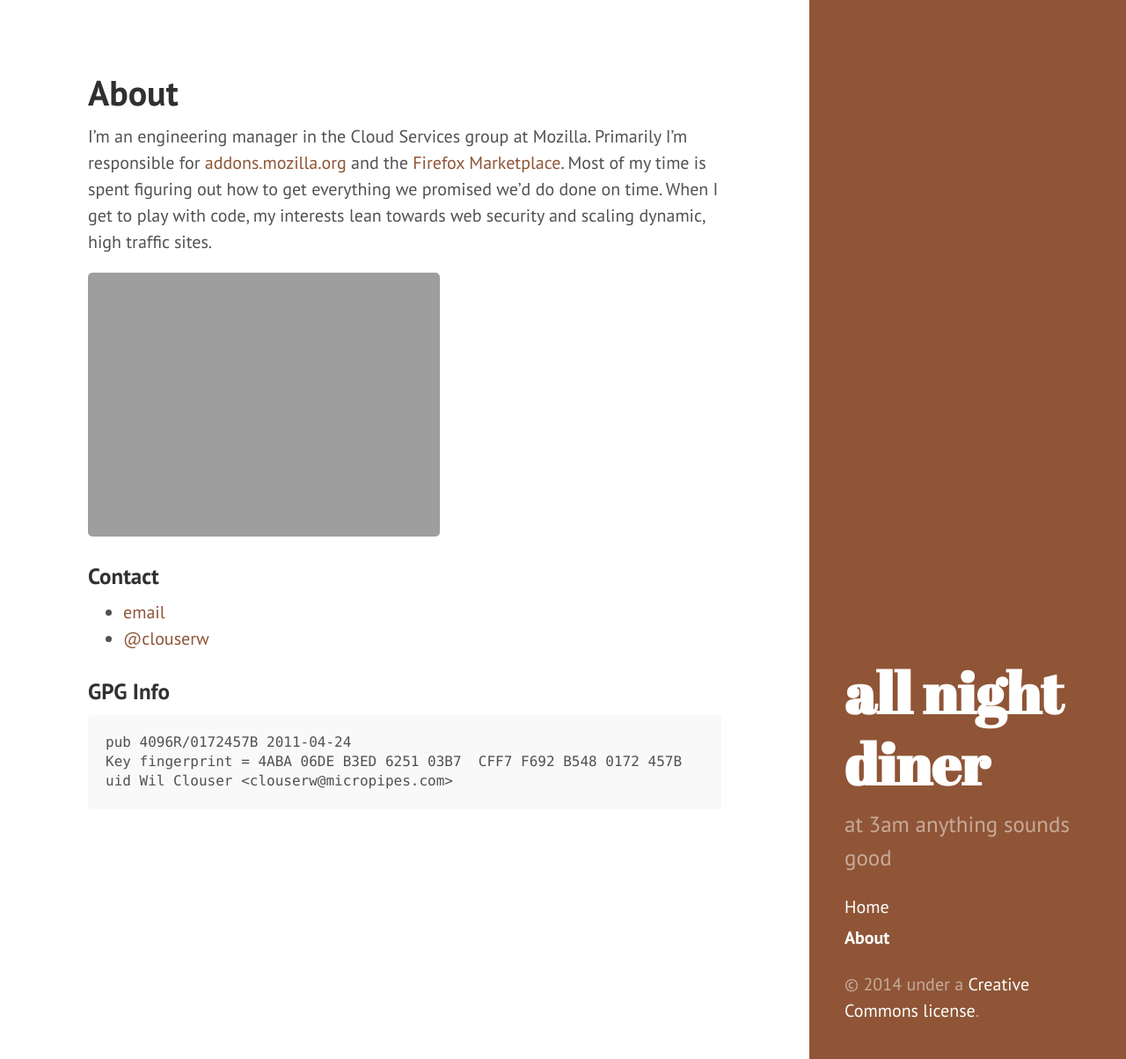
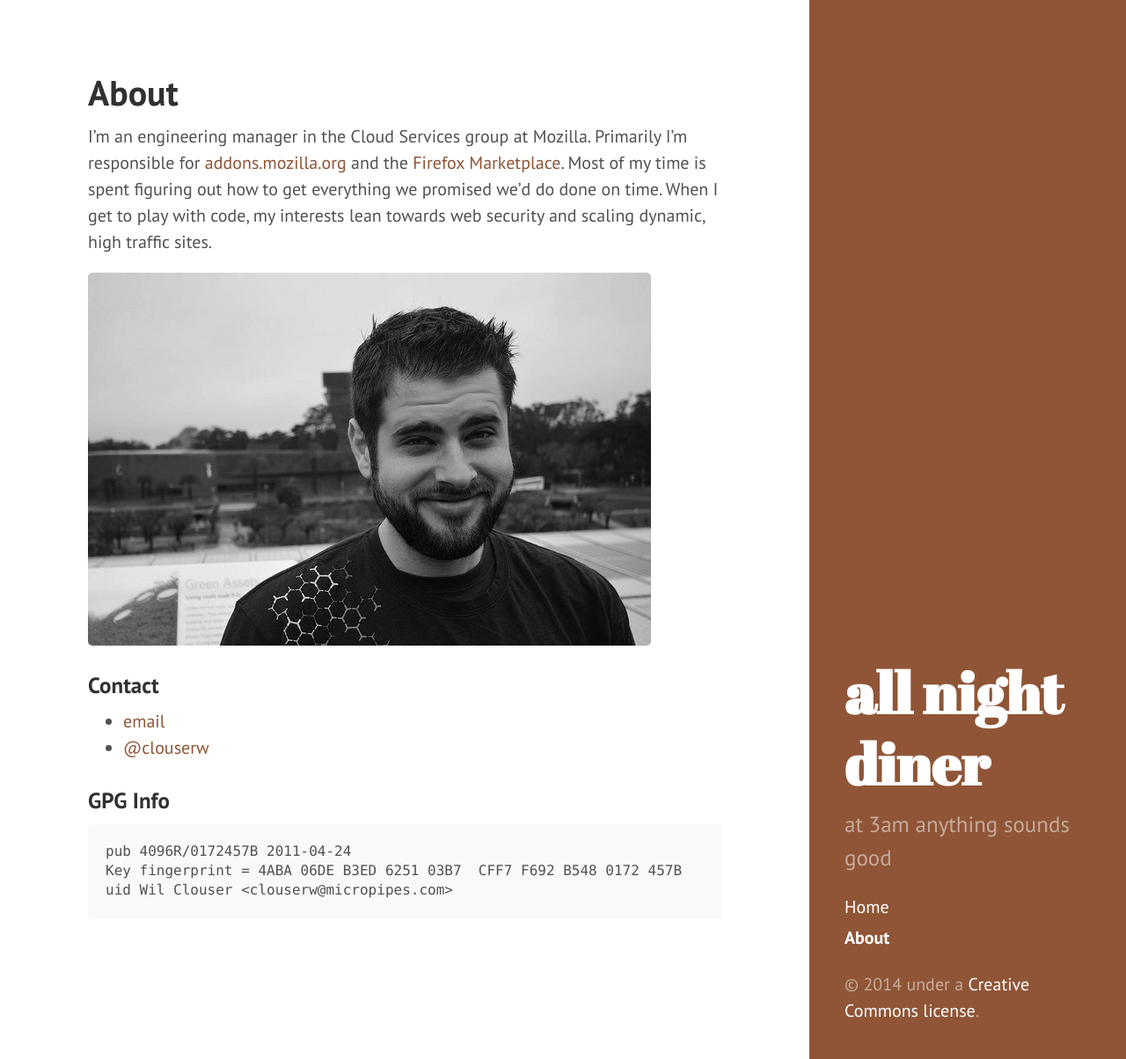
Before and after one commit to clouserw/blog.micropipes.com, a Jekyll site: the page built from about.md, in a window 1280 px wide and 1204 px high. Shown: the whole window at 88% size. Built offline with Jekyll 4.4.1, drawn with Linux system fonts in a browser that asks for light colours; Markdown is read by kramdown in place of the engine named in the settings.

Commit message:
update picture URL

```diff
--- a/about.md
+++ b/about.md
@@ -10,7 +10,7 @@ spent figuring out how to get everything we promised we’d do done on time.  Wh
 I get to play with code, my interests lean towards web security and scaling
 dynamic, high traffic sites.
 
-![Picture of Wil Clouser](http://micropipes.com/blog/wp-content/img/clouserw-2.jpg)
+![Picture of Wil Clouser](http://micropipes.com/blog/public/img/clouserw-2.jpg)
 
 ### Contact
 
```
